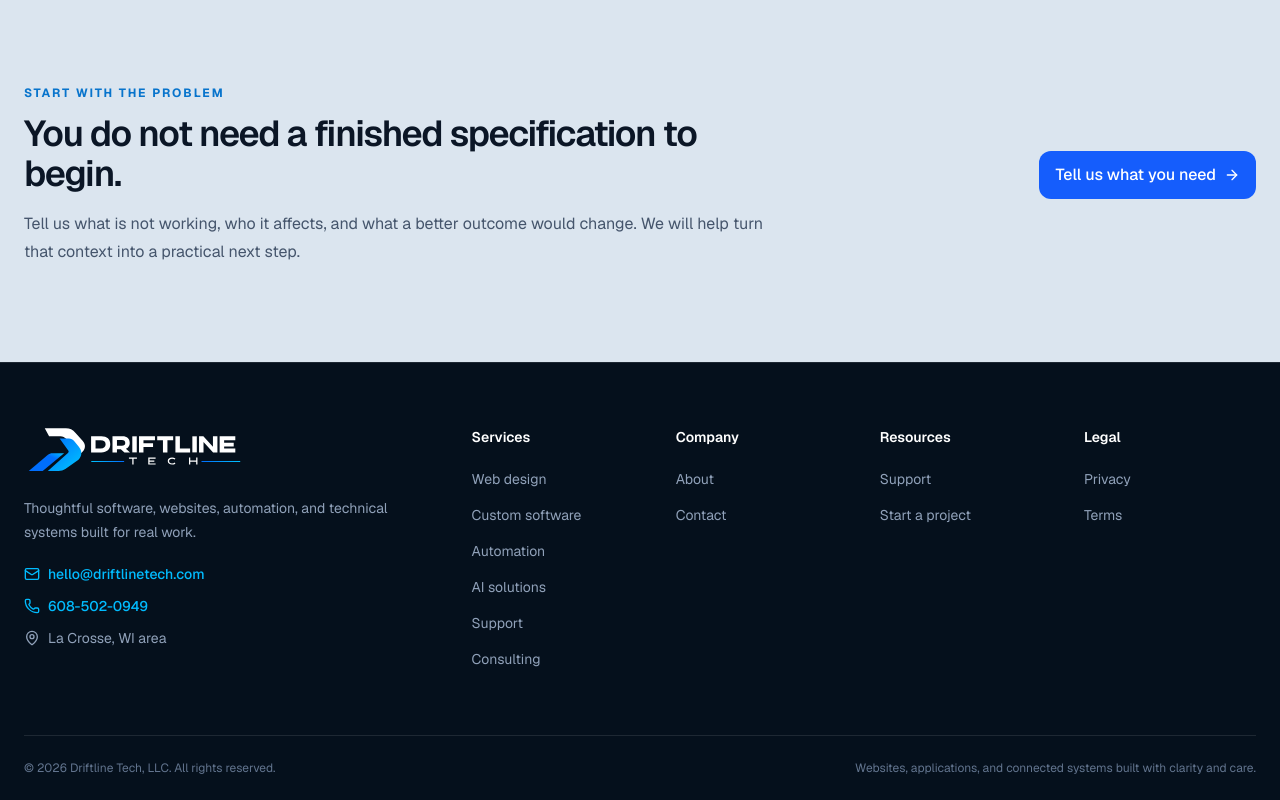
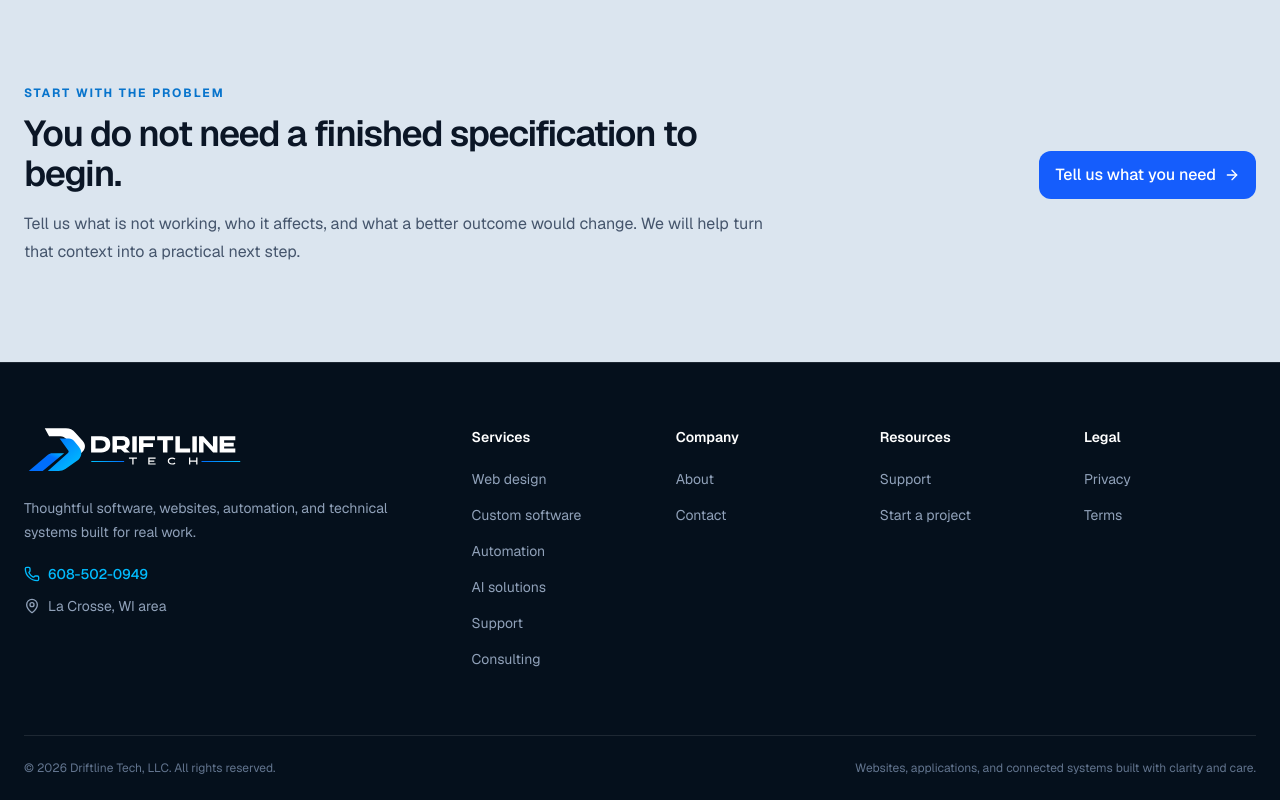
Before and after one commit to TheChebert/dltech, a Next.js app: page / in a window 1280 px wide. Shown: the part 3575-4375 px from the top of the page. Built offline with nearby package versions, Linux system fonts and the light colour scheme; no server answers.

Commit message:
Keep contact delivery email private (#34) (#35) (#36)

```diff
--- a/src/app/api/contact/route.ts
+++ b/src/app/api/contact/route.ts
@@ -67,7 +67,7 @@ export async function POST(request: Request) {
   if (error || !submission) {
     console.error("contact_submission_failed", { code: error?.code ?? "missing_submission" });
     return NextResponse.json(
-      { message: "Your message could not be saved. Please email hello@driftlinetech.com." },
+      { message: "Your message could not be saved. Please call 608-502-0949." },
       { status: 503 },
     );
   }
--- a/src/app/contact/page.tsx
+++ b/src/app/contact/page.tsx
@@ -1,5 +1,5 @@
 import type { Metadata } from "next";
-import { Mail, MapPin, Phone, ShieldCheck } from "lucide-react";
+import { MapPin, Phone, ShieldCheck } from "lucide-react";
 
 import { ContactForm } from "@/components/contact-form";
 import { InnerHero } from "@/components/inner-hero";
@@ -27,7 +27,6 @@ export default async function ContactPage({ searchParams }: PageProps<"/contact"
             <h2 className="mt-3 text-3xl font-semibold tracking-[-.035em] text-slate-950">A useful first message does not need to be a full specification.</h2>
             <p className="mt-4 text-base leading-7 text-slate-600">A short description of the current situation, who is affected, and what success looks like is enough to begin.</p>
             <div className="mt-8 space-y-4">
-              <a href="mailto:hello@driftlinetech.com" className="flex items-center gap-4 surface-panel rounded-xl border border-slate-300/80 p-4 text-sm font-medium text-slate-800 hover:border-blue-300"><Mail className="size-5 text-blue-600" />hello@driftlinetech.com</a>
               <a href="tel:+16085020949" className="flex items-center gap-4 surface-panel rounded-xl border border-slate-300/80 p-4 text-sm font-medium text-slate-800 hover:border-blue-300"><Phone className="size-5 text-blue-600" />608-502-0949</a>
               <div className="flex items-center gap-4 surface-panel rounded-xl border border-slate-300/80 p-4 text-sm font-medium text-slate-800"><MapPin className="size-5 text-blue-600" />La Crosse, WI area · Remote-first</div>
               <div className="flex items-center gap-4 surface-panel rounded-xl border border-slate-300/80 p-4 text-sm font-medium text-slate-800"><ShieldCheck className="size-5 text-blue-600" />Please do not send passwords, keys, or sensitive customer data</div>
--- a/src/app/layout.tsx
+++ b/src/app/layout.tsx
@@ -48,7 +48,6 @@ const organization = {
   name: "Driftline Tech",
   url: siteOrigin,
   logo: siteOrigin + "/brand/Driftline-Tech-Primary-Logo.svg",
-  email: "hello@driftlinetech.com",
   telephone: "+1-608-502-0949",
   description: "Custom software, web design, automation, AI solutions, integrations, support, and technology consulting.",
 };
--- a/src/app/legal/privacy/page.tsx
+++ b/src/app/legal/privacy/page.tsx
@@ -1,4 +1,5 @@
 import type { Metadata } from "next";
+import Link from "next/link";
 
 import { InnerHero } from "@/components/inner-hero";
 import { MarketingShell } from "@/components/marketing-shell";
@@ -19,7 +20,7 @@ export default function PrivacyPage() {
         <h2>7. Retention and security</h2><p>We retain information only as long as reasonably needed for the purpose it was collected, including service delivery, security, recordkeeping, and legal obligations. We use administrative and technical safeguards appropriate to the information and service, but no system can guarantee absolute security.</p>
         <h2>8. Your choices</h2><p>You may ask to access, correct, or delete information associated with you. Some records may need to be retained for security, contractual, or legal reasons. Additional rights may apply depending on where you live.</p>
         <h2>9. Changes to this policy</h2><p>We may update this policy as the site, services, or legal requirements change. The date at the top identifies the current version.</p>
-        <h2>10. Contact</h2><p>Privacy questions or requests can be sent to <a href="mailto:hello@driftlinetech.com">hello@driftlinetech.com</a>.</p>
+        <h2>10. Contact</h2><p>Privacy questions or requests can be submitted through the <Link href="/contact">contact form</Link>.</p>
       </LegalContent>
     </MarketingShell>
   );
--- a/src/app/legal/terms/page.tsx
+++ b/src/app/legal/terms/page.tsx
@@ -1,4 +1,5 @@
 import type { Metadata } from "next";
+import Link from "next/link";
 
 import { InnerHero } from "@/components/inner-hero";
 import { MarketingShell } from "@/components/marketing-shell";
@@ -19,7 +20,7 @@ export default function TermsPage() {
         <h2>6. Third-party services and links</h2><p>The site and customer work may rely on third-party platforms or link to external websites. Those services operate under their own terms and privacy practices, and Driftline Tech is not responsible for content or changes outside its control.</p>
         <h2>7. Availability and informational content</h2><p>We work to keep the site accurate and available, but content may change and uninterrupted operation is not guaranteed. Public site content is general information and is not a substitute for a project-specific written commitment.</p>
         <h2>8. Changes to these terms</h2><p>We may update these terms as the site, services, or legal requirements change. The date above identifies the current version. Continued use after an update means the revised terms apply from that point forward.</p>
-        <h2>9. Contact</h2><p>Questions about these terms can be sent to <a href="mailto:hello@driftlinetech.com">hello@driftlinetech.com</a>.</p>
+        <h2>9. Contact</h2><p>Questions about these terms can be submitted through the <Link href="/contact">contact form</Link>.</p>
       </article>
     </MarketingShell>
   );
--- a/src/components/site-footer.tsx
+++ b/src/components/site-footer.tsx
@@ -1,5 +1,5 @@
 import Link from "next/link";
-import { Mail, MapPin, Phone } from "lucide-react";
+import { MapPin, Phone } from "lucide-react";
 
 import { BrandLogo } from "@/components/brand-logo";
 
@@ -48,9 +48,6 @@ export function SiteFooter() {
             Thoughtful software, websites, automation, and technical systems built for real work.
           </p>
           <div className="mt-5 flex flex-col items-start gap-3">
-            <a href="mailto:hello@driftlinetech.com" className="inline-flex items-center gap-2 text-sm font-medium text-sky-400 hover:text-sky-300">
-              <Mail className="size-4" aria-hidden="true" /> hello@driftlinetech.com
-            </a>
             <a href="tel:+16085020949" className="inline-flex items-center gap-2 text-sm font-medium text-sky-400 hover:text-sky-300">
               <Phone className="size-4" aria-hidden="true" /> 608-502-0949
             </a>
```
Also changed, not shown: 1 other file (tests, documents, lock files or other folders).
